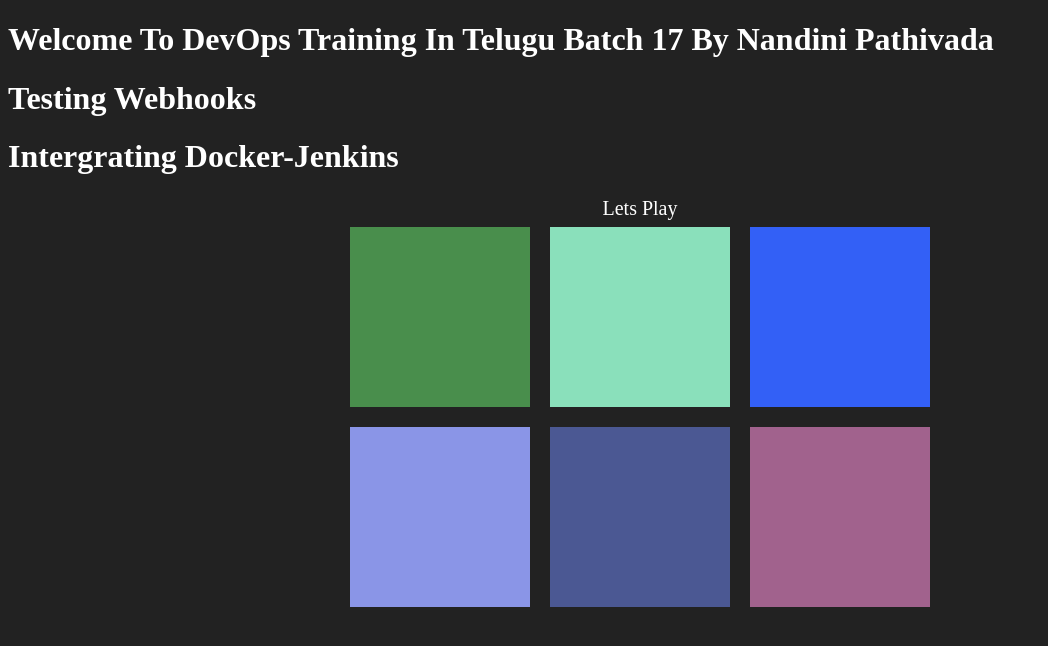
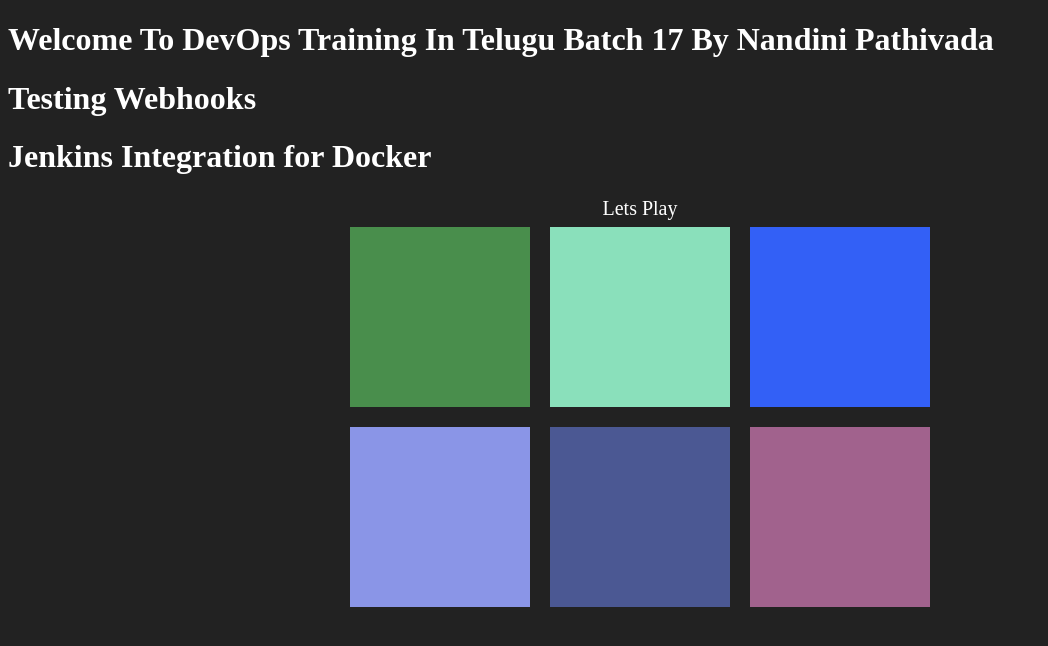
Before and after one commit to Nandinipathivada/dockertest1, a plain HTML site: page index.html in a window 1280 px wide. Shown: the whole page, without its empty margins (0-1048 px from the left). Drawn offline with Linux system fonts and the light colour scheme.

Commit message:
Update index.html

```diff
--- a/index.html
+++ b/index.html
@@ -10,7 +10,7 @@
 <body>
 	<h1>Welcome To DevOps Training In Telugu Batch 17 By Nandini Pathivada</h1>
 	<h1>Testing Webhooks</h1>
-	<h1>Intergrating Docker-Jenkins</h1>
+	<h1>Jenkins Integration for Docker</h1>
 	<div id="smallcont">
 		<div></div>
 		<div id="try1">Lets Play</div>
```
